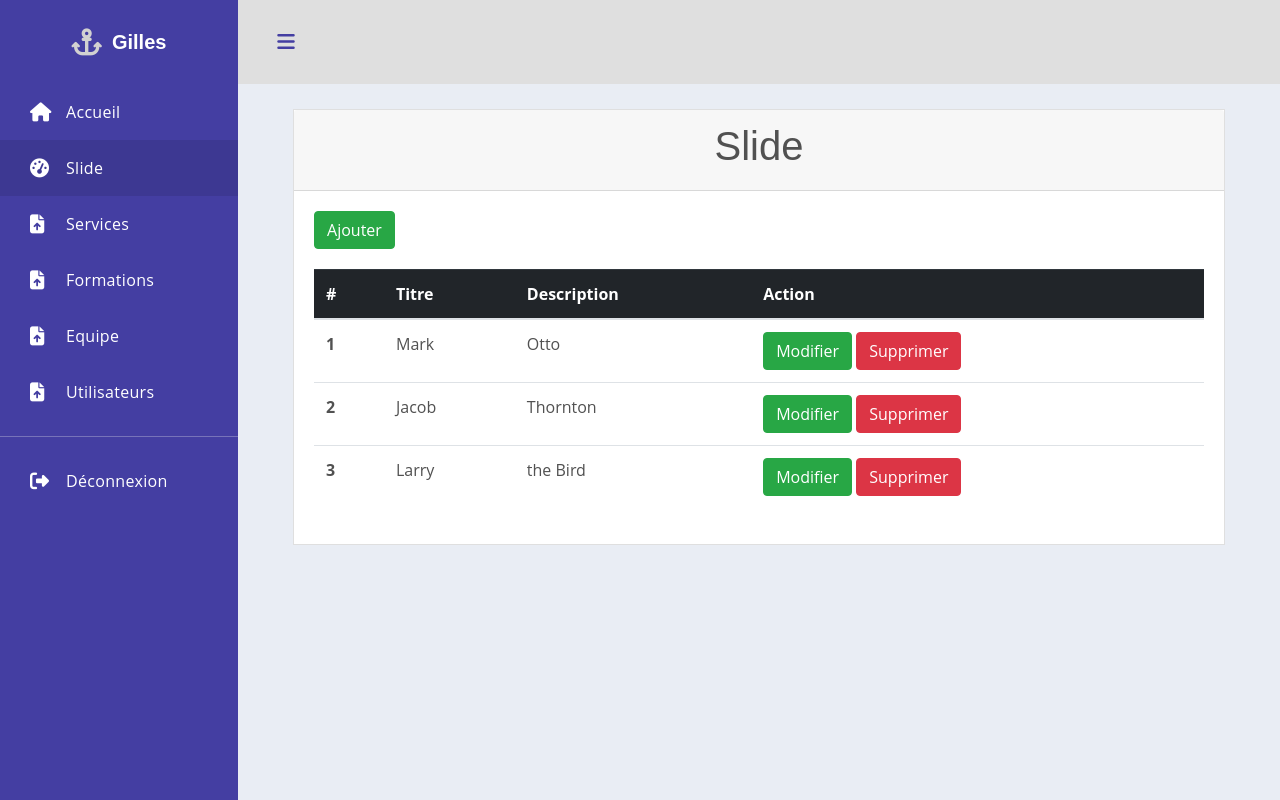
After one commit to Layeche-t/Gsolution, a PHP site: page /slide_disply.php in a window 1280 px wide. The commit adds this page. Run offline with PHP 8.4, Linux system fonts and the light colour scheme; some libraries are stand-ins or nearby versions.

Commit message:
insert data and add part slide

```diff
--- /dev/null
+++ b/admin/slide_disply.php
@@ -0,0 +1,108 @@
+<!doctype html>
+<html lang="fr">
+
+<head>
+    <meta charset="UTF-8">
+    <meta name="viewport" content="width=device-width, user-scalable=no, initial-scale=1.0, maximum-scale=1.0, minimum-scale=1.0">
+    <meta http-equiv="X-UA-Compatible" content="ie=edge">
+    <link rel="stylesheet" href="https://maxcdn.bootstrapcdn.com/bootstrap/4.0.0/css/bootstrap.min.css" integrity="sha384-Gn5384xqQ1aoWXA+058RXPxPg6fy4IWvTNh0E263XmFcJlSAwiGgFAW/dAiS6JXm" crossorigin="anonymous">
+    <script src="https://kit.fontawesome.com/5da465d417.js" crossorigin="anonymous"></script>
+    <script src="https://maxcdn.bootstrapcdn.com/bootstrap/4.0.0/js/bootstrap.min.js" integrity="sha384-JZR6Spejh4U02d8jOt6vLEHfe/JQGiRRSQQxSfFWpi1MquVdAyjUar5+76PVCmYl" crossorigin="anonymous"></script>
+    <link rel="stylesheet" href="../styles/styleOffice.css">
+    <title>BackOffice</title>
+</head>
+
+<body>
+
+    <div class="container-fluid div-container">
+        <div class='dashboard'>
+            <div class="dashboard-nav">
+                <header>
+                    <a href="#" class="brand-logo"><i class="fas fa-anchor"></i><span>Gilles</span></a>
+                </header>
+                <!--Menu-->
+                <nav class="dashboard-nav-list">
+
+                    <a href="#" class="dashboard-nav-item"><i class="fas fa-home"></i>Accueil </a>
+                    <a href="#" class="dashboard-nav-item active"><i class="fas fa-tachometer-alt"></i> Slide</a>
+                    <a href="#" class="dashboard-nav-item"><i class="fas fa-file-upload"></i> Services </a>
+                    <a href="#" class="dashboard-nav-item"><i class="fas fa-file-upload"></i> Formations</a>
+                    <a href="#" class="dashboard-nav-item"><i class="fas fa-file-upload"></i> Equipe</a>
+                    <a href="#" class="dashboard-nav-item"><i class="fas fa-file-upload"></i> Utilisateurs</a>
+
+                    <!-- Vertical bar -->
+                    <div class="nav-item-divider"></div>
+                    <a href="#" class="dashboard-nav-item"><i class="fas fa-sign-out-alt"></i> Déconnexion </a>
+                </nav>
+
+                <!-- The heart of the dashboard -->
+            </div>
+            <div class='dashboard-app'>
+                <header class='dashboard-toolbar'>
+                    <a href="#!" class="menu-toggle"><i class="fas fa-bars"></i></a>
+                </header>
+
+                <!-- Le contenu du dashbord-->
+                <div class='dashboard-content'>
+                    <div class='container'>
+                        <div class='card'>
+                            <!--titre du dashbord -->
+                            <div class='card-header'>
+                                <h1>Slide</h1>
+                            </div>
+
+                            <!--contenu du tableau -->
+                            <div class='card-body'>
+                                <div class="btn-group" role="group" aria-label="Basic mixed styles example">
+                                    <a href="slide_add.php"> <button type="button" class="btn btn-success btn-slide">Ajouter</button></a>
+                                </div>
+                                <table class="table">
+                                    <thead class="table-dark">
+                                        <tr>
+                                            <th scope="col">#</th>
+                                            <th scope="col">Titre</th>
+                                            <th scope="col">Description</th>
+                                            <th scope="col">Action</th>
+                                        </tr>
+                                    </thead>
+                                    <tbody>
+                                        <tr>
+                                            <th scope="row">1</th>
+                                            <td>Mark</td>
+                                            <td>Otto</td>
+                                            <td>
+                                                <a href="slide_modification.php"> <button type="button" class="btn btn-success">Modifier</button></a>
+                                                <button type="button" class="btn btn-danger">Supprimer</button>
+                                            </td>
+                                        </tr>
+                                        <tr>
+                                            <th scope="row">2</th>
+                                            <td>Jacob</td>
+                                            <td>Thornton</td>
+                                            <td>
+                                                <a href="slide_modification.php"><button type="button" class="btn btn-success">Modifier</button></a>
+                                                <button type="button" class="btn btn-danger">Supprimer</button>
+                                            </td>
+                                        </tr>
+                                        <tr>
+                                            <th scope="row">3</th>
+                                            <td>Larry</td>
+                                            <td>the Bird</td>
+                                            <td>
+                                                <a href="slide_modification.php"><button type="button" class="btn btn-success">Modifier</button></a>
+                                                <button type="button" class="btn btn-danger">Supprimer</button>
+                                            </td>
+                                        </tr>
+                                    </tbody>
+                                </table>
+
+                            </div>
+                        </div>
+                    </div>
+                </div>
+            </div>
+        </div>
+    </div>
+</body>
+
+</html>
--- a/classes/Post.php
+++ b/classes/Post.php
@@ -95,7 +95,7 @@ class Post extends AbstractDataBase
         $this->foring = $foring;
     }
 
-    public function SetUser(array $params, $table = self::TABLE)
+    public function SetPost(array $params, $table = self::TABLE)
     {
         return parent::set($params, $table);
     }
--- a/styles/styleOffice.css
+++ b/styles/styleOffice.css
@@ -456,3 +456,10 @@ h1, .h1 {
     background-color: #8393cc ;
 
 }
+
+.btn-slide{
+    margin: 0px 0px 20px 0px;
+}
+.submit-modification{
+    margin: 20px 0px 0px 0px;
+}
--- a/templates/form_autho.php
+++ b/templates/form_autho.php
@@ -1,15 +1,14 @@
 <?php
 require_once('../inc_config.php');
-
 ?>
 
-    <?php include 'header.php'; ?>
+<?php include 'header.php'; ?>
 <h1 class="titre-blog"> <span class="span-blog">CONNEXION</span></h1>
 
 <?php if (isset($_GET['success'])) : ?>
     <div class="alert">
         <span class="closebtn" onclick="this.parentElement.style.display='none';">&times;</span>
-        <strong>Attetion ! les mots de passes inserés sont ne sont pas identiques !  </strong>
+        <strong>Attetion ! les mots de passes inserés sont ne sont pas identiques ! </strong>
     </div>
 <?php endif; ?>
 
```
Also changed, not shown: admin/slide_add.php (renamed from templates/backoffice.php, +13 -8 lines), admin/slide_modification.php (added, +100 -0 lines), controllers/add_backOffice.php (+6 -6 lines), templates/backOffice_slide.php (deleted, +0 -17 lines), templates/registrationForm.php (+3 -5 lines).
